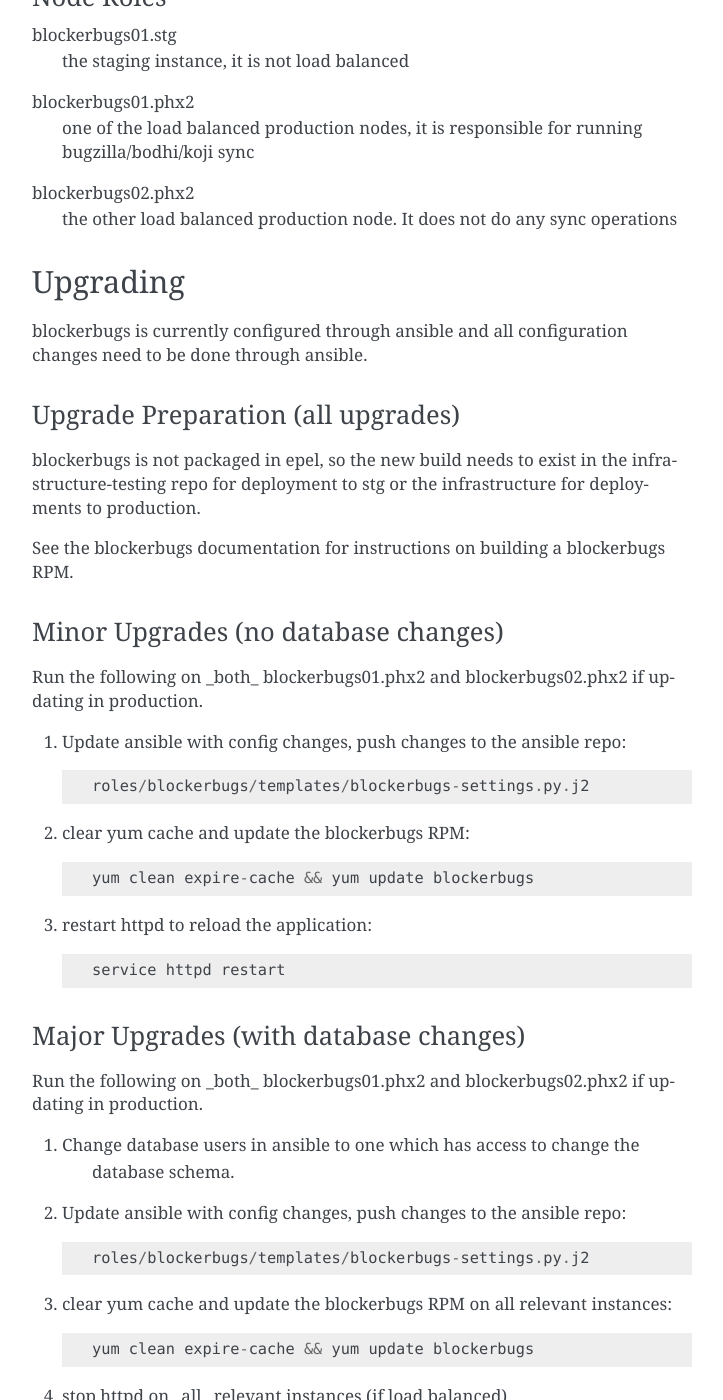
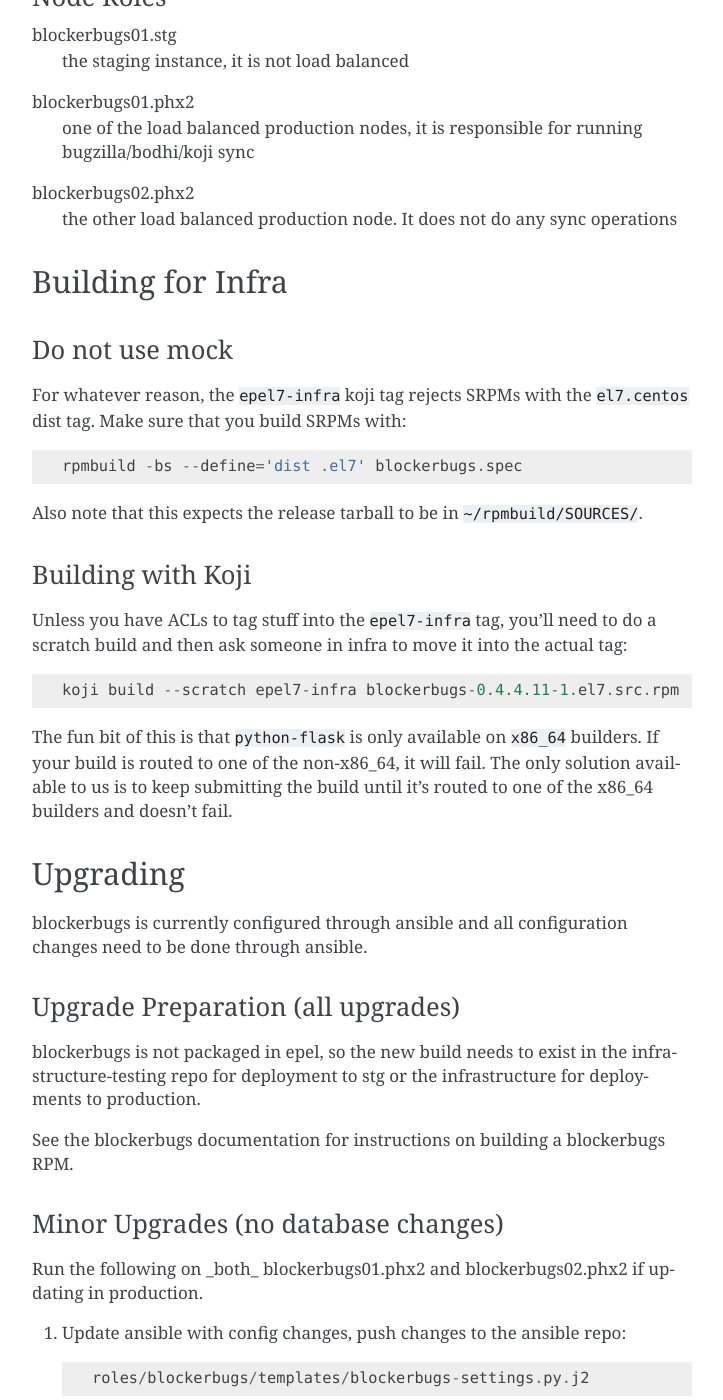
Before and after one commit to FrostyX/infra-docs, a Sphinx documentation site: the page built from docs/sysadmin-guide/sops/blockerbugs.rst, in a window 1280 px wide and 1400 px high, scrolled down 943 px. Shown: the whole window, without its empty margins (388-1111 px from the left). Built offline with Sphinx 7.4.7, drawn with Linux system fonts in a browser that asks for light colours; some of the changed text lies outside the part shown.

Commit message:
blockerbugs: add build instructions

```diff
--- a/docs/sysadmin-guide/sops/blockerbugs.rst
+++ b/docs/sysadmin-guide/sops/blockerbugs.rst
@@ -60,6 +60,35 @@
 blockerbugs02.phx2
   the other load balanced production node. It does
   not do any sync operations
+
+
+Building for Infra
+==================
+
+Do not use mock
+---------------
+
+For whatever reason, the ``epel7-infra`` koji tag rejects SRPMs with the
+``el7.centos`` dist tag. Make sure that you build SRPMs with::
+
+  rpmbuild -bs --define='dist .el7' blockerbugs.spec
+
+Also note that this expects the release tarball to be in
+``~/rpmbuild/SOURCES/``.
+
+Building with Koji
+------------------
+
+Unless you have ACLs to tag stuff into the ``epel7-infra`` tag, you'll need to
+do a scratch build and then ask someone in infra to move it into the actual
+tag::
+
+  koji build --scratch epel7-infra blockerbugs-0.4.4.11-1.el7.src.rpm
+
+The fun bit of this is that ``python-flask`` is only available on ``x86_64``
+builders. If your build is routed to one of the non-x86_64, it will fail. The
+only solution available to us is to keep submitting the build until it's routed
+to one of the x86_64 builders and doesn't fail.
 
 
 Upgrading
```
